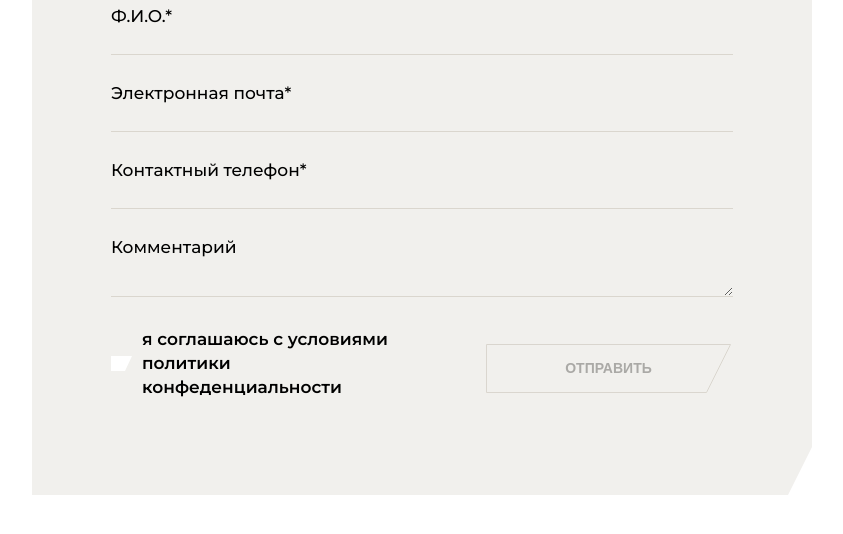
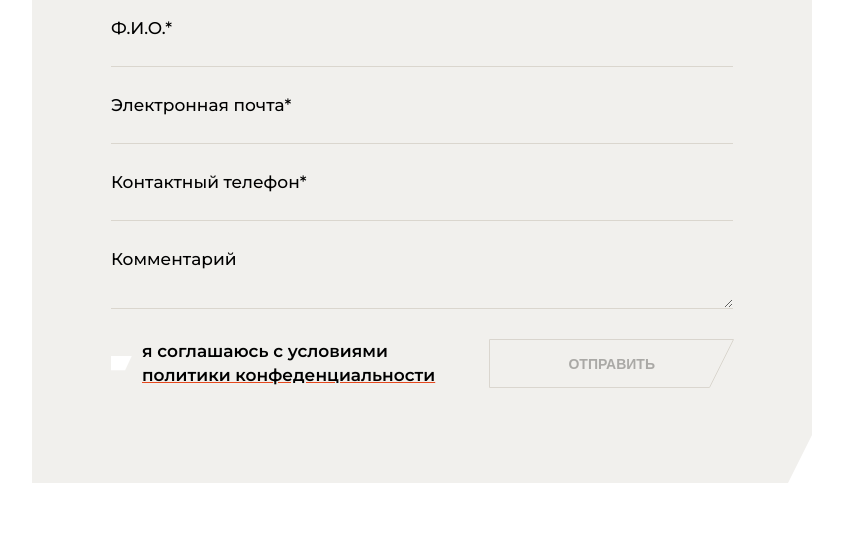
Before and after one commit to veronika-verbitskaya456/lessons, a plain HTML site: page lesson-7/index.html in a window 1280 px wide. Shown: the part 208-742 px from the top of the page, without its empty margins (218-1061 px from the left). Drawn offline with Linux system fonts and the light colour scheme; a web font is replaced by a local one.

Commit message:
Не заметила на макете ссылку, добавила

```diff
--- a/lesson-7/css/style.css
+++ b/lesson-7/css/style.css
@@ -56,9 +56,16 @@ outline: 0;
 .checkbox-item {
   display: flex;
   flex-direction: row;
-  align-items: center;
+  align-items: flex-start;
+  justify-content: space-between;
   gap: 52px;
   position: relative;
+}
+
+.checkbox-link {
+  color: #000;
+  text-decoration-color: #E5481D;
+  white-space: nowrap;
 }
 
 .title-item {
@@ -68,23 +75,24 @@ outline: 0;
 
 .checkbox-title {
   display: flex;
-  align-items: center;
-  cursor: pointer;
+  flex-direction: column;
+  align-items: flex-start;
   width: 100%;
-  align-self: center;
   order: 2;
   font: 600 17px/24px "Montserrat", sans-serif;
   position: relative;
+  padding-left: 31px;
 }
 
 .checkbox-title::before {
   content: "";
-  display: inline-block;
+  position: absolute;
+  left: 0;
+  top: 50%;
+  transform: translateY(-50%);
   width: 21px;
   height: 15px;
   background: url(../img/img-4.svg) center/contain no-repeat;
-  margin-right: 10px;
-  flex-shrink: 0;
 }
 
 .checkbox-title::after {
@@ -94,10 +102,9 @@ outline: 0;
   width: 11px;
   height: 18px;
   left: 5px;
-  top: 24px;
+  top: 50%;
+  transform: translateY(-50%);
   background: url(../img/img-3.svg) center/contain no-repeat;
-  margin-right: 10px;
-  flex-shrink: 0;
 }
 
 .custom-checkbox {
--- a/lesson-7/index.html
+++ b/lesson-7/index.html
@@ -32,7 +32,10 @@
           </div>
           <div class="form-item checkbox-item">
             <input type="checkbox" id="user-approve" class="custom-checkbox" onchange="activateButton()">
-            <label for="user-approve" class="title-item checkbox-title">я соглашаюсь с условиями политики конфеденциальности</label>
+            <label for="user-approve" class="title-item checkbox-title">
+              <span class="checkbox-text">я соглашаюсь с условиями</span>
+              <a href="#" class="checkbox-link">политики конфеденциальности</a>
+            </label>
             <button type="submit" class="submit-button" id="submit-button" disabled>ОТПРАВИТЬ</button>
           </div>
         </form>
```
